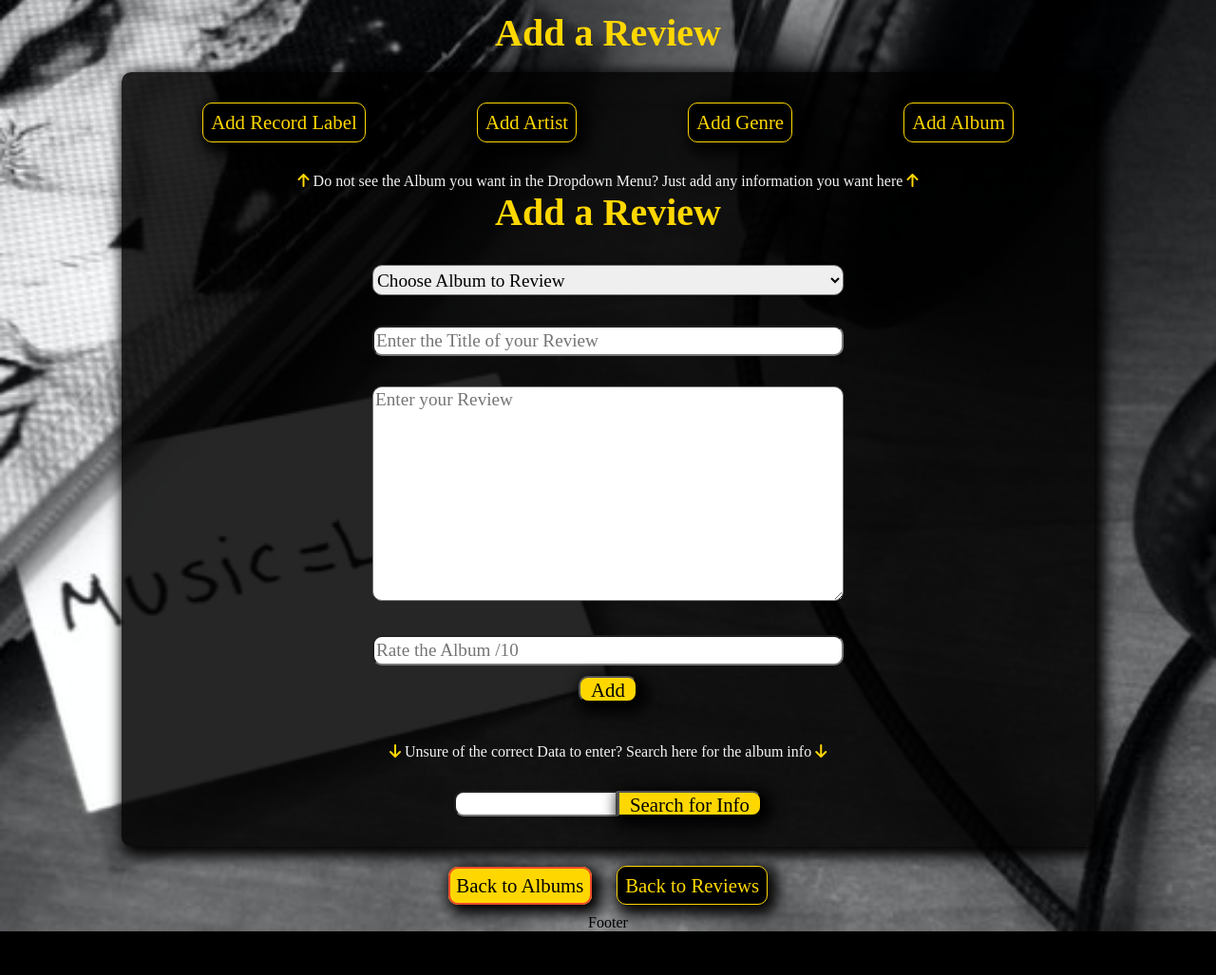
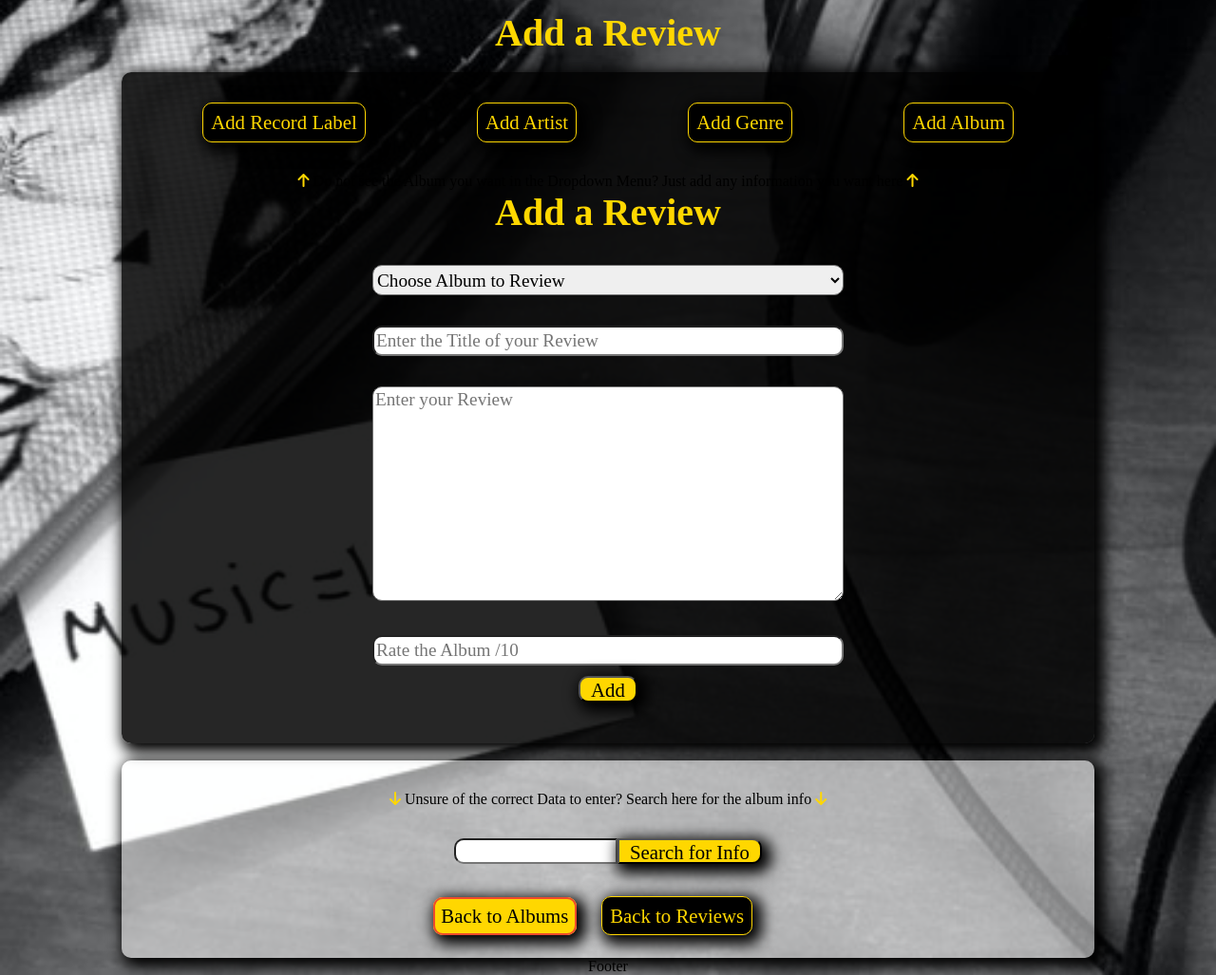
Before and after one commit to Gertobin11/album-review, a Django app: page /add-review/ in a window 1280 px wide. Shown: the part 64-1091 px from the top of the page at 95% size. Before the commit the page ends 1045 px from the top, so only its background shows below. Run offline with Django 3.2, Linux system fonts and the light colour scheme; a user stored in the database is signed in; data comes from the database, SQL or seed files in the repository; some libraries are stand-ins or nearby versions; some web fonts are replaced.

Commit message:
Bug fix, Wiki form only working on Review form
Moved it outside of the other forms to have
it consistent across all forms

```diff
--- a/reviews/templates/add_review.html
+++ b/reviews/templates/add_review.html
@@ -261,6 +181,10 @@
         <button class="btn" type="submit">Add</button>
       </form>
     </div>
+  </div>
+
+  <br />
+  <section id="wiki-section">
     <p class="width-100 help-info">
       <i class="fas fa-arrow-down"></i> Unsure of the correct Data to enter?
       Search here for the album info <i class="fas fa-arrow-down"></i>
--- a/static/css/add-review.css
+++ b/static/css/add-review.css
@@ -12,7 +12,7 @@
 }
 
 .help-info {
-    color: whitesmoke;
+    color: black;
     text-align: center;
 }
 
@@ -51,6 +51,20 @@
     justify-content: center;
     gap: 0;
     width: 100%;
+}
+
+#wiki-section {
+    margin: 0 2rem;
+    width: 80%;
+    display: flex;
+    align-items: center;
+    justify-content: center;
+    flex-wrap: wrap;
+    gap: 2rem;
+    background-color: rgba(255, 255, 255, 0.5);
+    border-radius: 10px;
+    box-shadow: 5px 5px 15px 5px #000000;
+    padding: 2rem 0;
 }
 
 /* Animation while page loads results from API */
--- a/static/js/index.js
+++ b/static/js/index.js
@@ -82,7 +82,7 @@
   * Move the cards behind the messages if there are any
   * to display to the user
   */
-  if (messages) {
+  if (messages?.length >= 1) {
     moveCardsBack([profileSection, reviewsSection, ...mainCards])
     openMenu = true
     setTimeout(() => {
```
Also changed, not shown: other parts of reviews/templates/add_review.html (+6 -88 lines).
